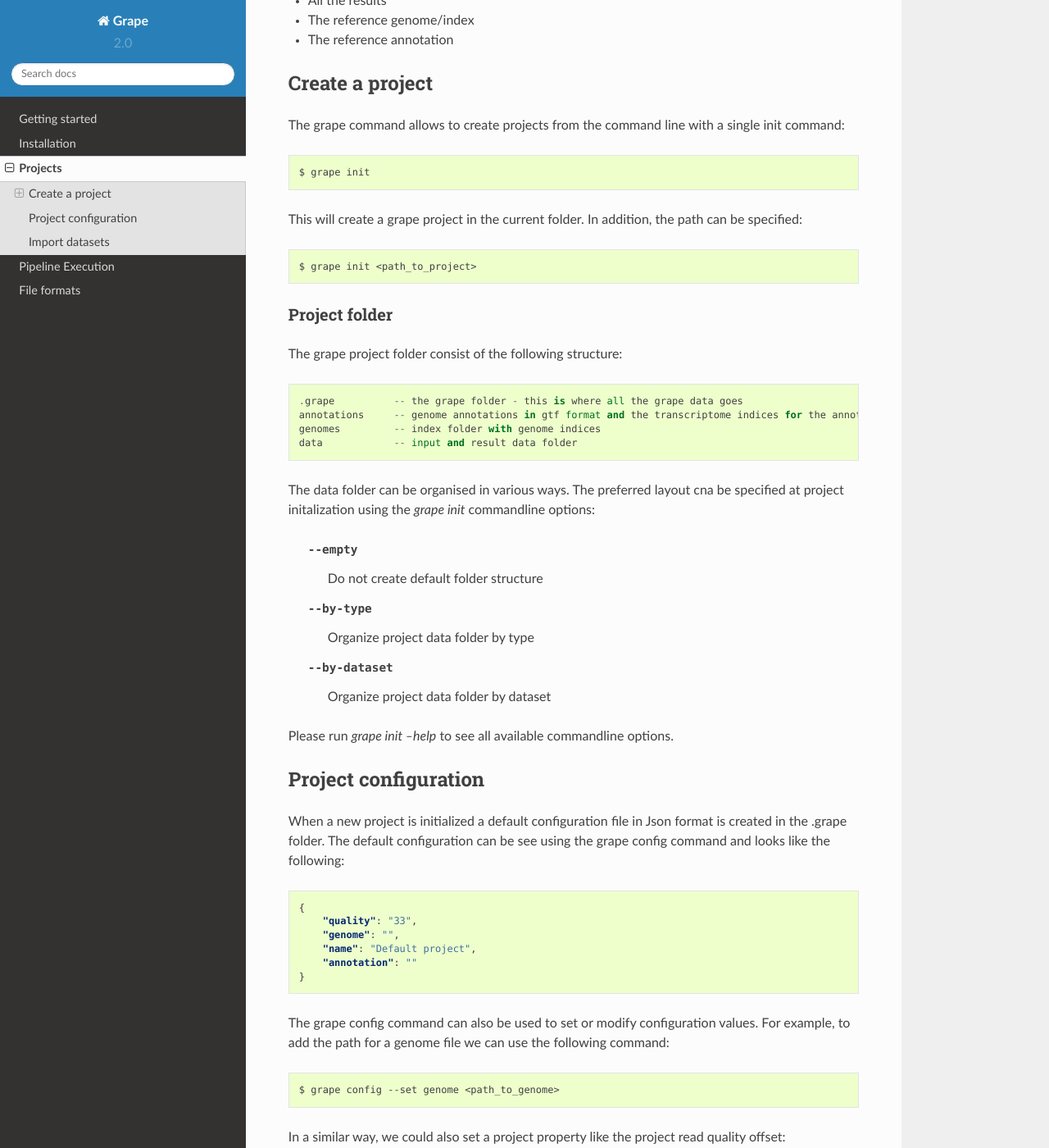
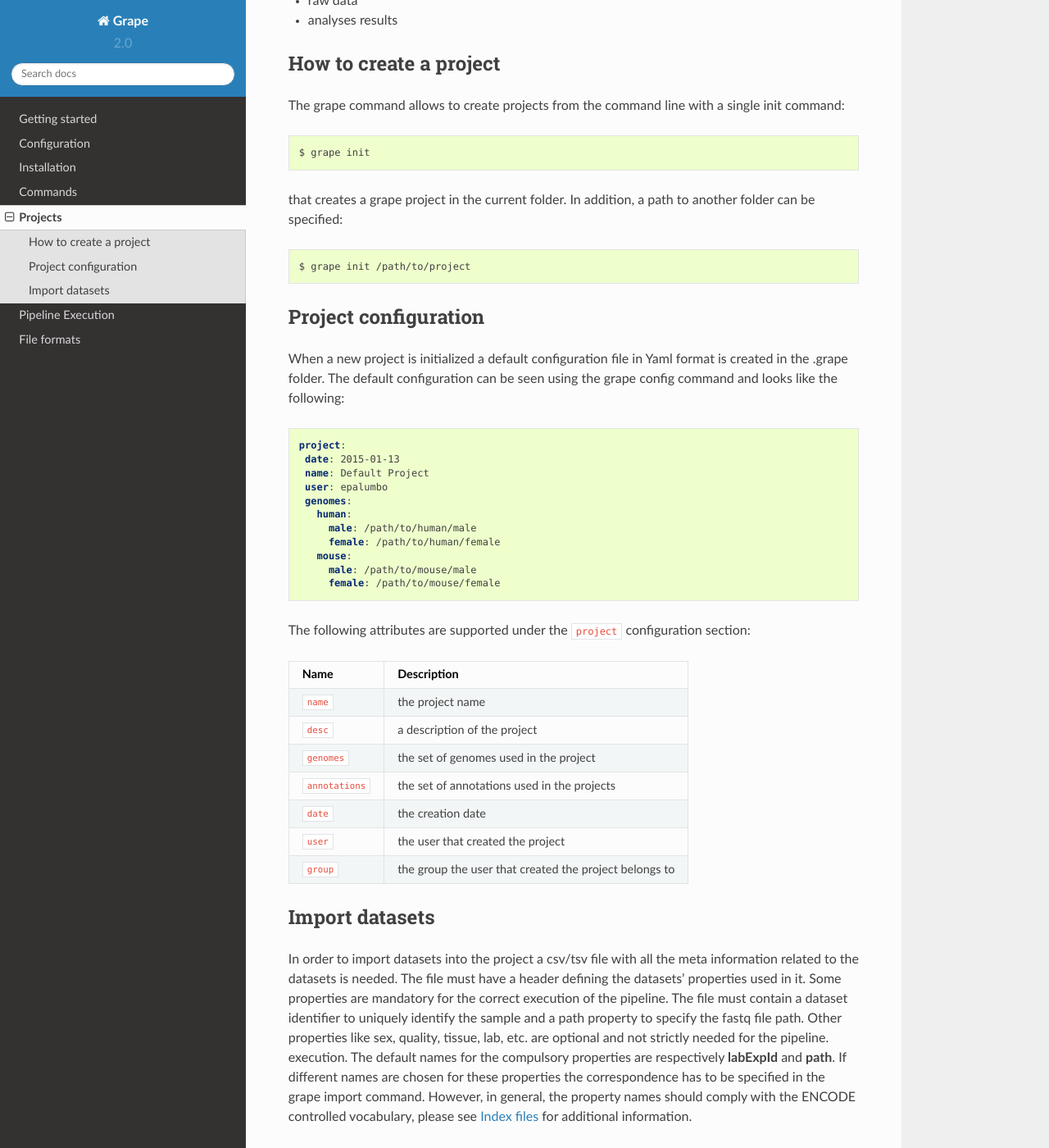
Before and after one commit to grape-pipeline/grape, a Sphinx documentation site: the page built from docs/source/projects.rst, in a window 1280 px wide and 1400 px high, scrolled down 267 px. Shown: the whole window at 82% size. Built offline with Sphinx 7.4.7 and the Read the Docs theme 2.0.0, drawn with Linux system fonts in a browser that asks for light colours; formulas are drawn with MathJax 3; some of the changed text lies outside the part shown.

Commit message:
Working on the documentation for the nextflow implementation

```diff
--- a/docs/source/conf.py
+++ b/docs/source/conf.py
@@ -180,7 +180,7 @@ else:
 #html_split_index = False
 
 # If true, links to the reST sources are added to the pages.
-#html_show_sourcelink = True
+html_show_sourcelink = False
 
 # If true, "Created using Sphinx" is shown in the HTML footer. Default is True.
 #html_show_sphinx = True
--- a/docs/source/execution.rst
+++ b/docs/source/execution.rst
@@ -4,52 +4,51 @@
 Pipeline Execution
 ==================
 
-The pipeline excution relies on the `JIP pipeline system`_. It allows local execution and also provides HPC clusters integration.
+The pipeline excution is based on `Nextflow`_.
 
-The main GRAPE workflow can be run with the `grape run` command and is composed by two blocks:
+The main GRAPE workflow can be run with the ``grape run`` command and is composed by several processes generating the following files:
 
-    - pre-processing step to generate all the required input files for running the pipeline (one for all the samples in the project)
-    - processing of the RNA-seq data (one for each samples)
-
-The first block can also be run independently with the `grape run setup` command. The setup block check all the prerequisites for any configured pipeline and run all the necessary steps to reach a valid initial state from which the pipeline can be run. At present it consits of the following steps:
-
-    - GEM genome index
-    - GEM transcriptome index
-
-In the second block the following steps are performed:
-
-    - GEMtools RNA mapping pipeline run
-    - GEMtools mappings filtering
-    - isorform expression estimation with the Flux Capacitor
-
-The pipeline can be run for a subset of the project dataset. Assuming that `foo` is a valid id for a sample you could run::
-
-    $ grape run foo
-
-to run the pipeline on the 'foo' sample data.
-
-To run the pipeline on a HPC cluster you need to configure the JIP. Please refer to the `JIP documentation`_ for more information about this topic. With a valid JIP cluster configuration the `grape submit` command can be used to run jobs on the cluster.
-
-.. note::
-
-    A specific JIP database file for each GRAPE project is used and can be found at **<project>/.grape/grape_jip.db**.
+    - Fasta index
+    - GEMtools_ genome index
+    - GEMtools_ transcriptome index
+    - GEMtools_ mappings (bam files)
+    - Raw Signal (bigwig files)
+    - Contigs (bed files)
+    - FluxCapacitor_ isoform expression quantifications (gtf files)
+    - Gene quantifications (based on FluxCapacitor_ quantifications) (gff files)
 
 
-Default Pipeline
-================
+Execution on different conditions
+=================================
 
-At the moment a Default Pipeline is configured, which includes the following modules:
+The simple execution of the pipeline with no defined project is as follows:
 
-- CRGtools, a set of in-house scripts and binaries from the *Computational Biology of RNA Processing* group at CRG Barcelona
-- SAMtools_, utilities to manipulate sam files
-- BEDtools_, utilities to manipulate bed files
-- GEMTools_, utilities and pipelines for RNA-seq mapping
-- FluxCapacitor_, a program for isoform quantification estimation
+.. code-block:: bash
+
+    grape2 $ grape run --genome /path/to/genome --annotation /path/to/annotation --index /path/to/index
+
+If you set up a project, configure the reference genome and annotation and imported some fastq files you can use the following commands:
+
+.. code-block:: bash
+
+    # run the whole project
+    grape2 $ grape run
+
+    # run only the male samples
+    grape2 $ grape run sex=male
+
+In case you configured multiple genome and annotation files:
+
+.. code-block:: bash
+
+    # run human samples
+    grape2 $ grape run organism=human --refs human
 
 
+.. Useful links
 .. _GEMTools: http://github.com/gemtools/gemtools
 .. _FluxCapacitor: http://sammeth.net/confluence/display/FLUX/Home
 .. _SAMtools: http://samtools.sourceforge.net/
 .. _BEDtools: https://github.com/arq5x/bedtools2
-.. _JIP pipeline system: http://github.com/thasso/pyjip
-.. _JIP documentation: http://pyjip.rtfd.org
+.. _Nextflow: http://www.nextflow.io
+.. _Nextflow documentation: http://www.nextflow.io/docs/latest/
--- a/docs/source/getting_started.rst
+++ b/docs/source/getting_started.rst
@@ -7,153 +7,35 @@ Getting started
 This section shows all the necessary steps to setup and run the default GRAPE pipeline on the provided test dataset.
 
 
-Installation
-============
+Installing
+==========
 
-Execute the following commands to install GRAPE:
+GRAPE can be easily installed via ``pip`` with the following command:
 
 .. code-block:: bash
 
-    $ mkdir grape2
-    $ cd grape2
-    # create an isolated python environment for GRAPE
-    grape2 $ virtualenv --no-site-packages .
-    # activate the virtual environment
-    grape2 $ source bin/activate
-    # install GRAPE (since GRAPE 2.0 development is in beta stage you will need the --pre option)
-    grape2 $ pip install distribute==0.6.36 zc.buildout==2.1.0
-    grape2 $ pip install grape-pipeline --pre
+    grape2 $ pip install grape-pipeline
 
-.. _venv:
-
-Activate the virtualenv
------------------------
-
-With the installation above you will need to activate the virtual environment each time you want to use GRAPE:
+To get the test data, software and configuration run the ``grape quickstart`` command. The command will create a ``quickstart`` folder under ``$GRAPE_HOME``. If ``$GRAPE_HOME`` is not defined ``$HOME/.grape`` will be used.
 
 .. code-block:: bash
 
-    $ cd grape2
-    grape2 $ source bin/activate
+    grape2 $ export GRAPE_HOME=$PWD/pipeline
+    grape2 $ grape quickstart
+
+You can skip this step if you already have all the dependecies installed in the system.
 
 
-Pipeline buildout
-=================
-
-Once GRAPE is succesfully installed you need to run `grape-buildout` to setup the pipeline home folder with the required configuration files and modules.
-
-The pipeline home folder location must be defined with the `GRAPE_HOME` environment variable:
-
-.. code-block:: bash
-
-    grape2 $ mkdir pipeline
-    grape2 $ export GRAPE_HOME=$PWD/pipeline
-    grape2 $ grape-buildout
-
-If everything goes well you should get the following output:
-
-.. code-block:: bash
-
-    Creating directory '<grape_home>/bin'.
-    Creating directory '<grape_home>/parts'.
-    Creating directory '<grape_home>/eggs'.
-    Creating directory '<grape_home>/develop-eggs'.
-    Getting distribution for 'hexagonit.recipe.download'.
-    Got hexagonit.recipe.download 1.7.
-    Installing gem.
-    Downloading http://barnaserver.com/gemtools/releases/GEMTools-static-i3-1.6.2.tar.gz
-    grape.install_module: Extracting module package to <grape_home>/modules/gemtools/1.6.2
-    Installing flux.
-    Downloading http://sammeth.net/artifactory/barna/barna/barna.capacitor/1.2.4/flux-capacitor-1.2.4.tgz
-    grape.install_module: Extracting module package to <grape_home>/modules/flux/1.2.4
-    Installing samtools.
-    Downloading http://genome.crg.es/~epalumbo/grape/modules/samtools-0.1.19.tgz
-    grape.install_module: Extracting module package to <grape_home>/modules/samtools/0.1.19
-    Installing crgtools.
-    Downloading http://genome.crg.es/~epalumbo/grape/modules/crgtools-0.1.tgz
-    grape.install_module: Extracting module package to <grape_home>/modules/crgtools/0.1
-    Installing testdata.
-    Downloading http://genome.crg.es/~epalumbo/grape/testdata.tgz
-    testdata: Extracting package to <grape_home>
-    Removing directory '<grape_home>/bin'.
-    Removing directory '<grape_home>/develop-eggs'.
-    Removing directory '<grape_home>/eggs'.
-    Removing directory '<grape_home>/parts'.
-
-
-Project
+Running
 =======
 
-To run the pipeline you will need to create a folder for the project and initalize it with the `grape init` command:
+Execute the following command to run the test pipeline on your local machine::
 
-.. code-block:: bash
+    grape2 $ grape run --genome /path/to/genome --annotation /path/to/annotation --index test-index.tsv
 
-    grape2 $ mkdir project
-    grape2 $ cd project
-    project $ grape init
-    Initializing project ... Done
-
-A project has been created and initialized with an empty configuration. For further information about GRAPE projects please see :ref:`projects`
-
-Reference files
----------------
-
-The reference genome and annotation files for the project must be set with the `grape config` command:
-
-.. code-block:: bash
-
-    project $ grape config --set genome $GRAPE_HOME/testdata/genome/H.sapiens.genome.hg19.test.fa
-    project $ grape config --set annotation $GRAPE_HOME/testdata/annotation/H.sapiens.EnsEMBL.55.test.gtf
-    project $ grape config
-    Project: 'Default project'
-    ==========  =========================================
-    genome      genomes/H.sapiens.genome.hg19.test.fa
-    annotation  annotations/H.sapiens.EnsEMBL.55.test.gtf
-    ==========  =========================================
-
-Fastq files
------------
-
-To import the test RNA-seq data into the project you have to run the `grape scan` command:
-
-.. code-block:: bash
-
-    grape2 $ grape scan $GRAPE_HOME/testdata/reads
-    Scanning <grape_home>/testdata/reads folder ... 4 fastq files found
-    Checking known data ... 4 new files found
-    Adding 'testB':  data/testB_1.fastq.gz
-    Adding 'testB':  data/testB_2.fastq.gz
-    Adding 'testA':  data/testA_1.fastq.gz
-    Adding 'testA':  data/testA_2.fastq.gz
-
-You can check that the files were correctly imported with the `grape list` command:
-
-.. code-block:: bash
-
-    grape2 $ grape list
-    Project: 'Default project'
-    2 datasets registered in project
-    =====  ======================  =====
-    id     path                    type
-    =====  ======================  =====
-    testA  reads/testA_2.fastq.gz  fastq
-    testA  reads/testA_1.fastq.gz  fastq
-    testB  reads/testB_1.fastq.gz  fastq
-    testB  reads/testB_2.fastq.gz  fastq
-    =====  ======================  =====
-
-
-Running the pipeline
-====================
-
-You can run the pipeline for all the test files from within the project folder with the `grape run` command. Before actually running, you can perform a dry run::
-
-    project $ grape run --dry
-
-This command will show you the pipeline graph and commands for all the samples. For one sample (e.g. testA) you can do::
-
-    project $ grape run testA --dry
-
-To submit the pipeline to a HPC cluster environment replace the **run** command with the **submit** command. A dry run will also show you information about the jobs that will be submitted such as threads, memory, queue, etc..
+To submit the pipeline to a HPC cluster environment you need to work a bit with you GRAPE :ref:`configuration`.
 
 For more information about running GRAPE please see :ref:`execution`.
+
+.. Links
+.. _EasyBuild: http://hpcugent.github.io/easybuild/
--- a/docs/source/index.rst
+++ b/docs/source/index.rst
@@ -17,7 +17,9 @@ Contents:
    :maxdepth: 2
 
    getting_started
+   configuration
    installation
+   Commands <cli>
    projects
    execution
    file_formats
--- a/docs/source/projects.rst
+++ b/docs/source/projects.rst
@@ -4,15 +4,14 @@
 Projects
 ========
 
-The main starting point to execute the pipeline is to create a grape project. A project has a dedicated folder that contains all the data for the project including:
+GRAPE pipelines can be organized in projects. A project is a dedicated folder that contains all the project data including:
 
-- Data projects raw data
-- All the results
-- The reference genome/index
-- The reference annotation
+- the reference genome(s) and annotation(s)
+- raw data
+- analyses results
 
-Create a project
-================
+How to create a project
+=======================
 
 The grape command allows to create projects from the command line with a single init command:
 
@@ -20,62 +19,44 @@ The grape command allows to create projects from the command line with a single
 
     $ grape init
 
-This will create a grape project in the current folder. In addition, the path can be specified:
+that creates a grape project in the current folder. In addition, a path to another folder can be specified:
 
 .. code-block:: bash
 
-    $ grape init <path_to_project>
-
-Project folder
---------------
-
-The grape project folder consist of the following structure::
-
-    .grape          -- the grape folder - this is where all the grape data goes
-    annotations     -- genome annotations in gtf format and the transcriptome indices for the annotation
-    genomes         -- index folder with genome indices
-    data            -- input and result data folder
-
-The data folder can be organised in various ways. The preferred layout cna be specified at project initalization using the `grape init` commandline options:
-
-  --empty            Do not create default folder structure
-  --by-type          Organize project data folder by type
-  --by-dataset       Organize project data folder by dataset
-
-Please run `grape init --help` to see all available commandline options.
-
+    $ grape init /path/to/project
 
 Project configuration
 =====================
 
-When a new project is initialized a default configuration file in Json format is created in the .grape folder. The default configuration can be see using the grape config command and looks like the following:
+When a new project is initialized a default configuration file in Yaml format is created in the .grape folder. The default configuration can be seen using the grape config command and looks like the following:
 
-.. code-block:: json
+.. code-block:: yaml
 
-    {
-        "quality": "33",
-        "genome": "",
-        "name": "Default project",
-        "annotation": ""
-    }
+    project:
+     date: 2015-01-13
+     name: Default Project
+     user: epalumbo
+     genomes:
+       human:
+         male: /path/to/human/male
+         female: /path/to/human/female
+       mouse:
+         male: /path/to/mouse/male
+         female: /path/to/mouse/female
 
-The grape config command can also be used to set or modify configuration values. For example, to add the path for a genome file we can use the following command:
+The following attributes are supported under the ``project`` configuration section:
 
-.. code-block:: bash
-
-    $ grape config --set genome <path_to_genome>
-
-In a similar way, we could also set a project property like the project read quality offset:
-
-.. code-block:: bash
-
-    $ grape config --set quality 64
-
-In case you need, it is possible to remove entries from the configuration file using the following command:
-
-.. code-block:: bash
-
-    $ grape config --remove <key_name>
+===============  ================
+ Name              Description
+===============  ================
+``name``         the project name
+``desc``         a description of the project
+``genomes``      the set of genomes used in the project
+``annotations``  the set of annotations used in the projects
+``date``         the creation date
+``user``         the user that created the project
+``group``        the group the user that created the project belongs to
+===============  ================
 
 Import datasets
 ===============
```
Also changed, not shown: docs/source/cli.rst (added, +23 -0 lines), docs/source/configuration.rst (added, +19 -0 lines).
